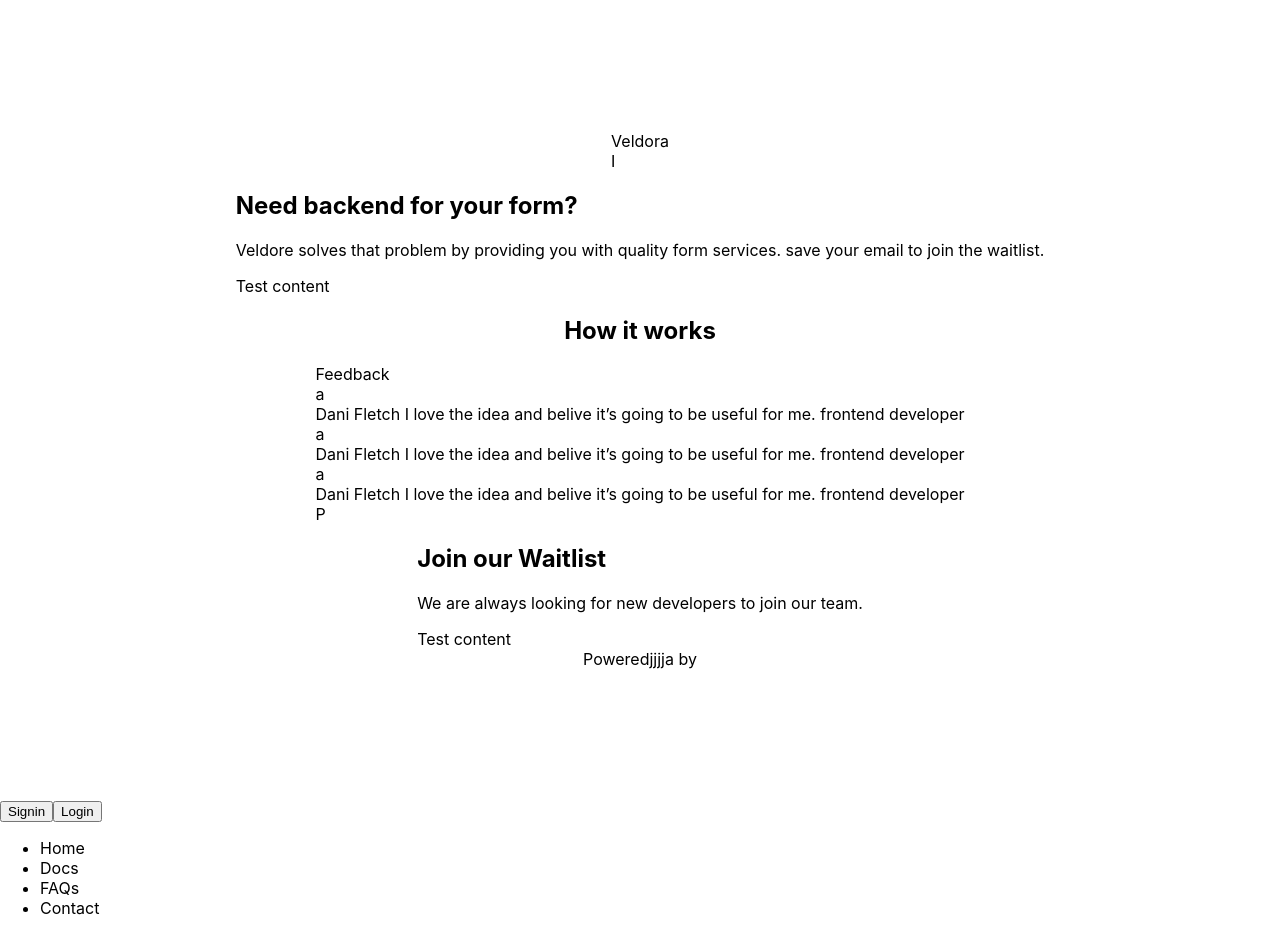
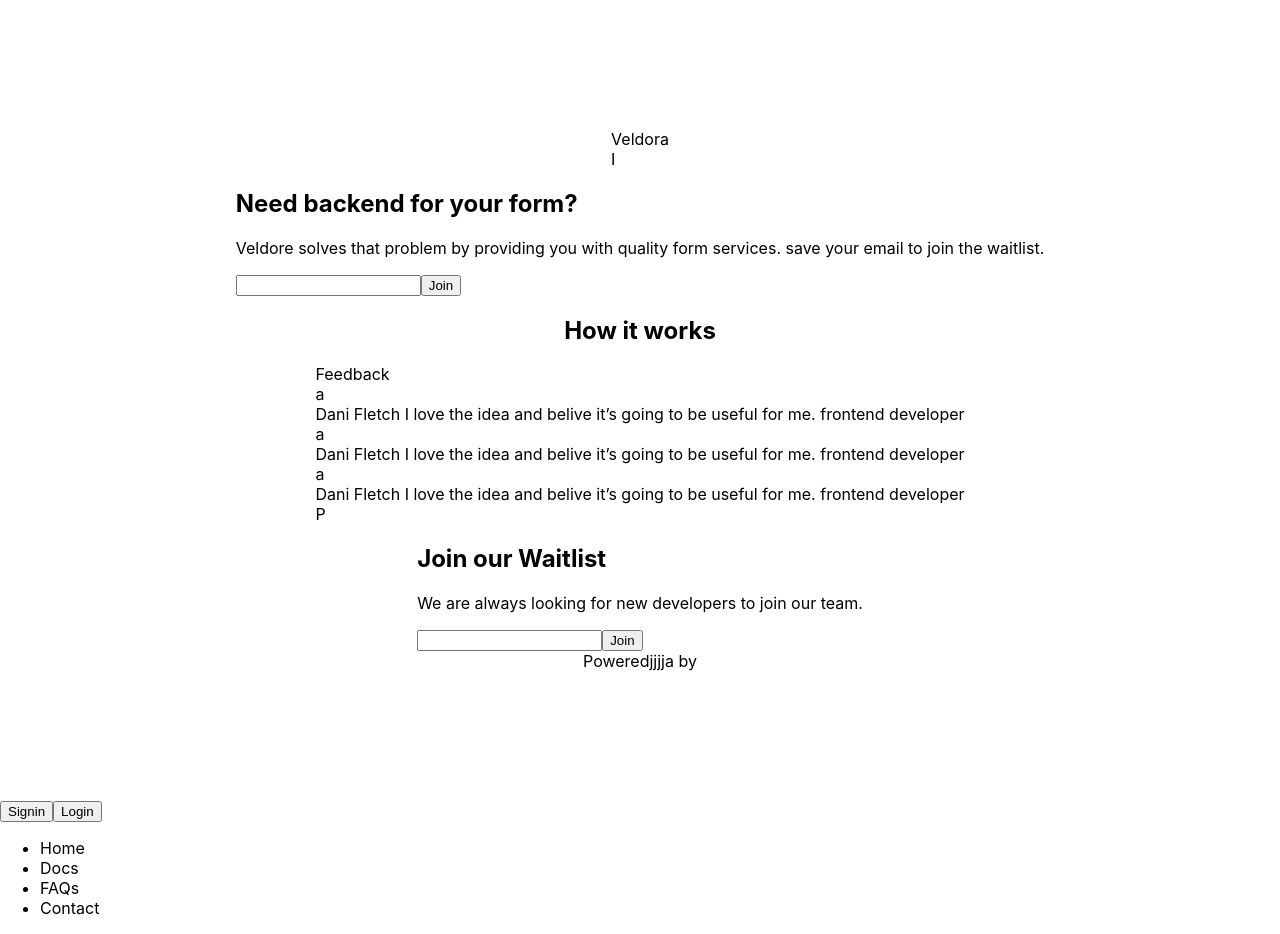
Before and after one commit to princecodes247/veldora--client, a Next.js app: page /waitlist in a window 1280 px wide. Built offline with nearby package versions, Linux system fonts and the light colour scheme.

Commit message:
style: update waitlist form

```diff
--- a/components/WaitlistForm/WaitlistForm.jsx
+++ b/components/WaitlistForm/WaitlistForm.jsx
@@ -3,8 +3,9 @@ import PropTypes from 'prop-types';
 //import { Test } from './WaitlistForm.styles';
 
 const WaitlistForm = (props) => (
-  <div className="WaitlistFormWrapper">
-    Test content
+  <div className="flex self-start border-2 border-white w-">
+    <input className='p-4' type="text" />
+    <button className='text-white bg-red-600'>Join</button>
   </div>
 );
 
```
